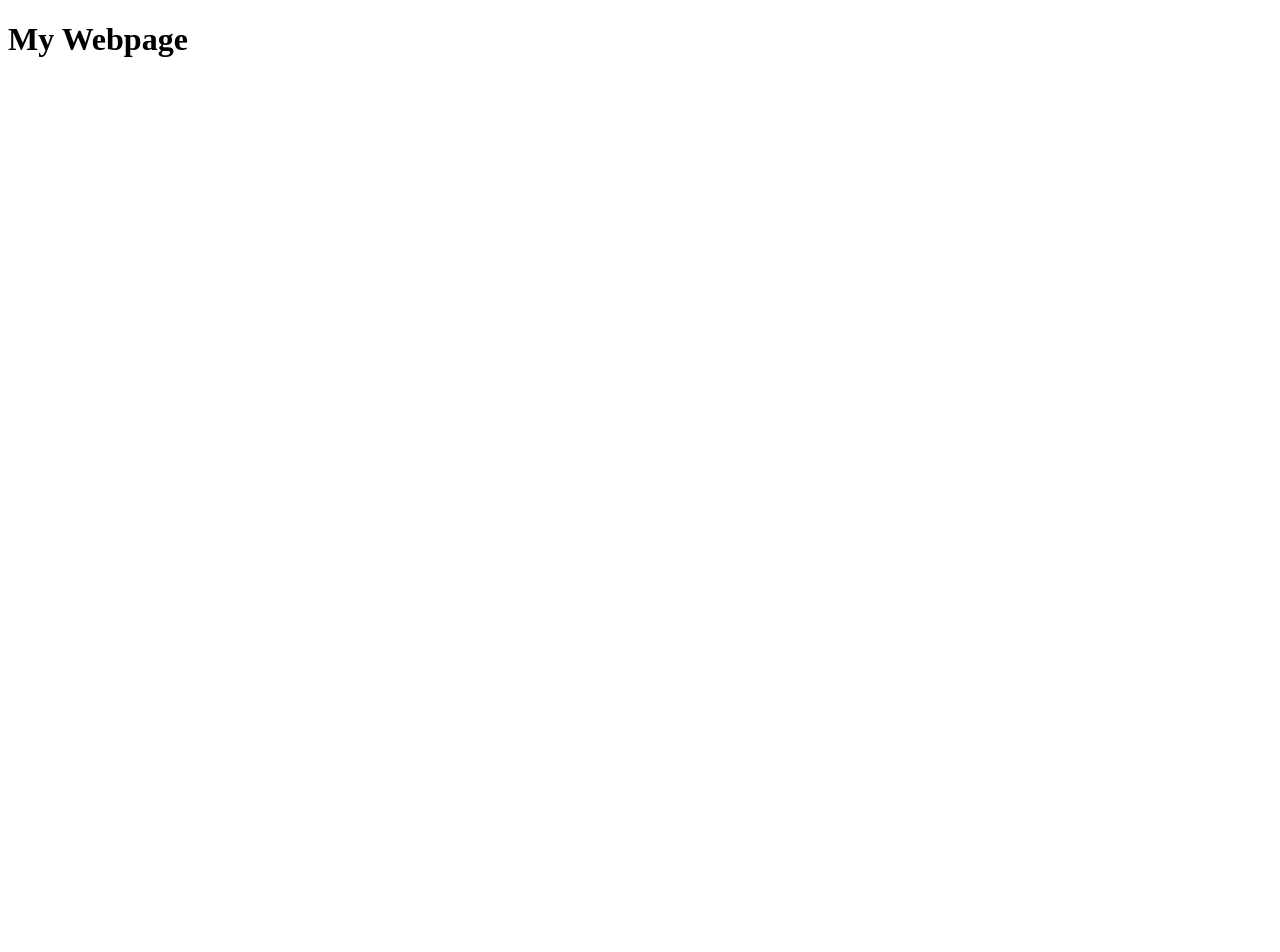
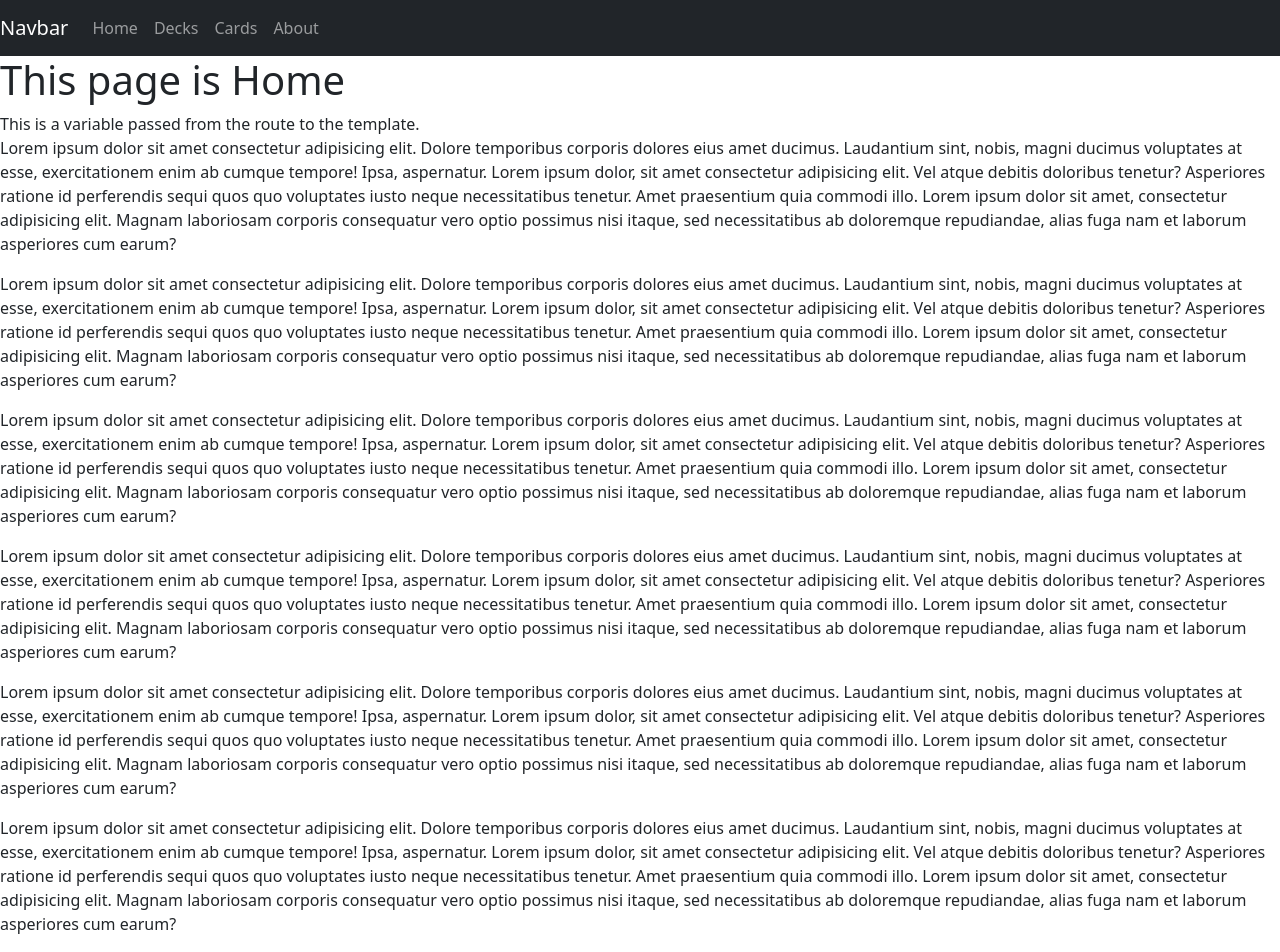
Before and after one commit to RichRMarroq/HololiveOCGWebBinder, a Flask app: page / in a window 1280 px wide. Before the commit the page is almost empty. Before the commit the page ends 57 px from the top, so only its background shows below. Run offline with Flask 3, Linux system fonts and the light colour scheme.

Commit message:
Utilizing Jinja Templates

```diff
--- a/app/routes.py
+++ b/app/routes.py
@@ -3,6 +3,29 @@ from flask import render_template
 
 main_bp = Blueprint('main',__name__)
 
+NAVIGATION = [
+    {"href": "/", "caption": "Home"},
+    {"href": "/decks", "caption": "Decks"},
+    {"href": "/cards", "caption": "Cards"},
+    {"href": "/about", "caption": "About"}
+]
+
 @main_bp.route('/')
 def index():
-    return render_template('base.html.jinja')
+    pageName = "Home"
+    return render_template('base.html.jinja', title=pageName, navigation=NAVIGATION, a_variable="This is a variable passed from the route to the template.")
+
+@main_bp.route('/decks')
+def decks():
+    pageName = "Decks"
+    return render_template('base.html.jinja', title=pageName, navigation=NAVIGATION, a_variable="This is a variable passed from the route to the template.")
+
+@main_bp.route('/cards')
+def cards():
+    pageName = "Cards"
+    return render_template('base.html.jinja', title=pageName, navigation=NAVIGATION, a_variable="This is a variable passed from the route to the template.")
+
+@main_bp.route('/about')
+def about():
+    pageName = "About"
+    return render_template('base.html.jinja', title=pageName, navigation=NAVIGATION, a_variable="This is a variable passed from the route to the template.")
--- a/app/templates/base.html.jinja
+++ b/app/templates/base.html.jinja
@@ -1,18 +1,50 @@
 <!DOCTYPE html>
 <html lang="en">
+
 <head>
-    <title>My Webpage</title>
+    <meta charset="UTF-8">
+    <meta name="viewport" content="width=device-width, initial-scale=1.0">
+    <title>{{ title }}</title>
+    <link href="https://cdn.jsdelivr.net/npm/bootstrap@5.3.8/dist/css/bootstrap.min.css" rel="stylesheet"
+        integrity="sha384-sRIl4kxILFvY47J16cr9ZwB07vP4J8+LH7qKQnuqkuIAvNWLzeN8tE5YBujZqJLB" crossorigin="anonymous">
+    <script src="https://cdn.jsdelivr.net/npm/bootstrap@5.3.8/dist/js/bootstrap.bundle.min.js" integrity="sha384-FKyoEForCGlyvwx9Hj09JcYn3nv7wiPVlz7YYwJrWVcXK/BmnVDxM+D2scQbITxI" crossorigin="anonymous"></script>
+
+
 </head>
+
 <body>
-    <ul id="navigation">
-    {% for item in navigation %}
-        <li><a href="{{ item.href }}">{{ item.caption }}</a></li>
-    {% endfor %}
-    </ul>
+    <nav class="navbar navbar-expand-lg sticky-top navbar-dark bg-dark">
+        <span class="navbar-brand mb-0 h1">Navbar</span>
+        <button class="navbar-toggler" type="button" data-toggle="collapse" data-target="#navbarSupportedContent"
+            aria-controls="navbarSupportedContent" aria-expanded="false" aria-label="Toggle navigation">
+            <span class="navbar-toggler-icon"></span>
+        </button>
+        <div class="collapse navbar-collapse" id="navbarSupportedContent">
+            <ul class="navbar-nav me-auto mb-2 mb-lg-0">
+                {% for item in navigation %}
+                <li class="nav-item">
+                    <a class="nav-link" href="{{ item.href }}">{{ item.caption }}</a>
+                </li>
+                {% endfor %}
+            </ul>
+        </div>
+    </nav>
 
-    <h1>My Webpage</h1>
+    <h1>This page is {{ title }}</h1>
     {{ a_variable }}
 
+    <P>Lorem ipsum dolor sit amet consectetur adipisicing elit. Dolore temporibus corporis dolores eius amet ducimus. Laudantium sint, nobis, magni ducimus voluptates at esse, exercitationem enim ab cumque tempore! Ipsa, aspernatur. Lorem ipsum dolor, sit amet consectetur adipisicing elit. Vel atque debitis doloribus tenetur? Asperiores ratione id perferendis sequi quos quo voluptates iusto neque necessitatibus tenetur. Amet praesentium quia commodi illo. Lorem ipsum dolor sit amet, consectetur adipisicing elit. Magnam laboriosam corporis consequatur vero optio possimus nisi itaque, sed necessitatibus ab doloremque repudiandae, alias fuga nam et laborum asperiores cum earum?</P>
+
+    <p>Lorem ipsum dolor sit amet consectetur adipisicing elit. Dolore temporibus corporis dolores eius amet ducimus. Laudantium sint, nobis, magni ducimus voluptates at esse, exercitationem enim ab cumque tempore! Ipsa, aspernatur. Lorem ipsum dolor, sit amet consectetur adipisicing elit. Vel atque debitis doloribus tenetur? Asperiores ratione id perferendis sequi quos quo voluptates iusto neque necessitatibus tenetur. Amet praesentium quia commodi illo. Lorem ipsum dolor sit amet, consectetur adipisicing elit. Magnam laboriosam corporis consequatur vero optio possimus nisi itaque, sed necessitatibus ab doloremque repudiandae, alias fuga nam et laborum asperiores cum earum?</p>
+
+    <P>Lorem ipsum dolor sit amet consectetur adipisicing elit. Dolore temporibus corporis dolores eius amet ducimus. Laudantium sint, nobis, magni ducimus voluptates at esse, exercitationem enim ab cumque tempore! Ipsa, aspernatur. Lorem ipsum dolor, sit amet consectetur adipisicing elit. Vel atque debitis doloribus tenetur? Asperiores ratione id perferendis sequi quos quo voluptates iusto neque necessitatibus tenetur. Amet praesentium quia commodi illo. Lorem ipsum dolor sit amet, consectetur adipisicing elit. Magnam laboriosam corporis consequatur vero optio possimus nisi itaque, sed necessitatibus ab doloremque repudiandae, alias fuga nam et laborum asperiores cum earum?</P>
+
+    <p>Lorem ipsum dolor sit amet consectetur adipisicing elit. Dolore temporibus corporis dolores eius amet ducimus. Laudantium sint, nobis, magni ducimus voluptates at esse, exercitationem enim ab cumque tempore! Ipsa, aspernatur. Lorem ipsum dolor, sit amet consectetur adipisicing elit. Vel atque debitis doloribus tenetur? Asperiores ratione id perferendis sequi quos quo voluptates iusto neque necessitatibus tenetur. Amet praesentium quia commodi illo. Lorem ipsum dolor sit amet, consectetur adipisicing elit. Magnam laboriosam corporis consequatur vero optio possimus nisi itaque, sed necessitatibus ab doloremque repudiandae, alias fuga nam et laborum asperiores cum earum?</p>
+
+    <P>Lorem ipsum dolor sit amet consectetur adipisicing elit. Dolore temporibus corporis dolores eius amet ducimus. Laudantium sint, nobis, magni ducimus voluptates at esse, exercitationem enim ab cumque tempore! Ipsa, aspernatur. Lorem ipsum dolor, sit amet consectetur adipisicing elit. Vel atque debitis doloribus tenetur? Asperiores ratione id perferendis sequi quos quo voluptates iusto neque necessitatibus tenetur. Amet praesentium quia commodi illo. Lorem ipsum dolor sit amet, consectetur adipisicing elit. Magnam laboriosam corporis consequatur vero optio possimus nisi itaque, sed necessitatibus ab doloremque repudiandae, alias fuga nam et laborum asperiores cum earum?</P>
+
+    <p>Lorem ipsum dolor sit amet consectetur adipisicing elit. Dolore temporibus corporis dolores eius amet ducimus. Laudantium sint, nobis, magni ducimus voluptates at esse, exercitationem enim ab cumque tempore! Ipsa, aspernatur. Lorem ipsum dolor, sit amet consectetur adipisicing elit. Vel atque debitis doloribus tenetur? Asperiores ratione id perferendis sequi quos quo voluptates iusto neque necessitatibus tenetur. Amet praesentium quia commodi illo. Lorem ipsum dolor sit amet, consectetur adipisicing elit. Magnam laboriosam corporis consequatur vero optio possimus nisi itaque, sed necessitatibus ab doloremque repudiandae, alias fuga nam et laborum asperiores cum earum?</p>
     {# a comment #}
 </body>
+
 </html>
--- a/run.py
+++ b/run.py
@@ -3,4 +3,4 @@ from app import create_app
 app = create_app()
 
 if __name__=="__main__":
-    app.run(host="0.0.0.0", debug=True)
+    app.run(host="0.0.0.0", port=8080, debug=True)
```
